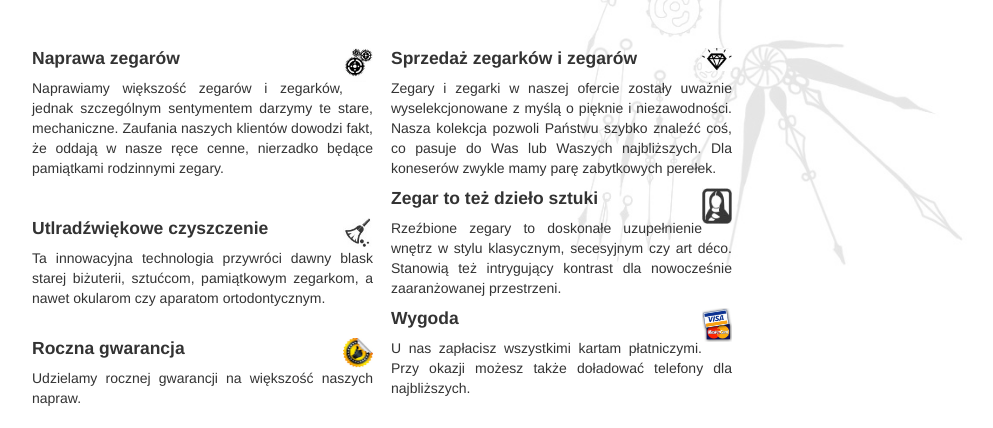
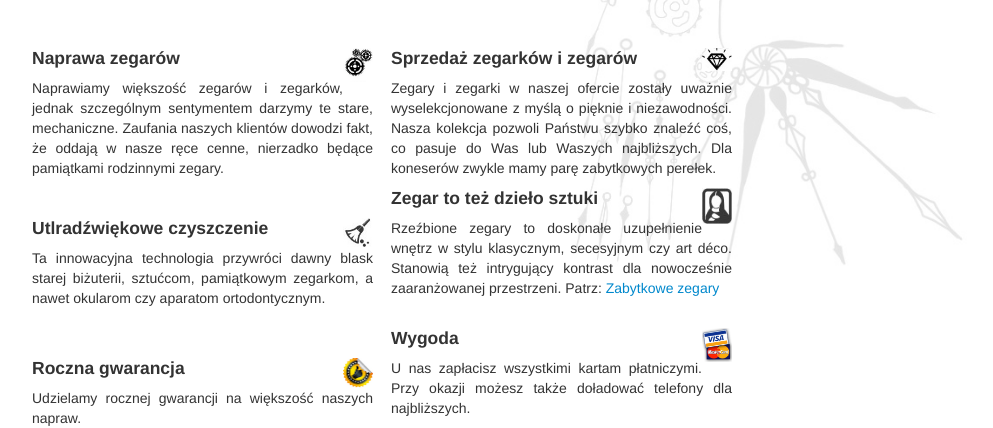
Before and after one commit to PiotrCzapla/zegarmistrz-czapla.pl, a plain HTML site: page index.html in a window 1280 px wide. Shown: the part 382-810 px from the top of the page, without its empty margins (258-1251 px from the left). Drawn offline with Linux system fonts and the light colour scheme.

Commit message:
Naprawiłam pomyłkę w nazwach zegarów
Naprawiłam pomyłkę w nazwach zegarów i dodałam link do sekcji o
zabytkowych zegarach

```diff
--- a/index.html
+++ b/index.html
@@ -168,7 +168,7 @@
           <p>Naprawiamy większość zegarów i zegarków, jednak szczególnym sentymentem darzymy te stare, mechaniczne. Zaufania naszych klientów dowodzi fakt, że oddają w nasze ręce cenne, nierzadko będące pamiątkami rodzinnymi zegary.</p><br/>
 
           <h4><img src="assets/img/cleaning.jpeg"  class="pull-right"  width="30px"/> Utlradźwiękowe czyszczenie</h4>
-          <p>Ta innowacyjna technologia przywróci dawny blask starej biżuterii, sztućcom, pamiątkowym zegarkom, a nawet okularom czy aparatom ortodontycznym. <br/> <br/></p>
+          <p>Ta innowacyjna technologia przywróci dawny blask starej biżuterii, sztućcom, pamiątkowym zegarkom, a nawet okularom czy aparatom ortodontycznym. <br/> <br/><br/></p>
 
           <h4><img src="assets/img/thumbup.png" class="pull-right"  width="30px"/>Roczna gwarancja</h4>
           <p>Udzielamy rocznej gwarancji na większość naszych napraw.</p>
@@ -179,11 +179,11 @@
             ="pull-right"  width="30px"/>
             Sprzedaż zegarków i zegarów</h4>
 
-<p>Zegary i zegarki w naszej ofercie zostały uważnie wyselekcjonowane z myślą o pięknie i niezawodności. Nasza kolekcja pozwoli Państwu szybko znaleźć coś, co pasuje do Was lub Waszych najbliższych. Dla koneserów zwykle mamy parę zabytkowych perełek. </p>
+<p>Zegary i zegarki w naszej ofercie zostały uważnie wyselekcjonowane z myślą o pięknie i niezawodności. Nasza kolekcja pozwoli Państwu szybko znaleźć coś, co pasuje do Was lub Waszych najbliższych. Dla koneserów zwykle mamy parę zabytkowych perełek. <br/></p>
 
           <h4><img src="assets/img/mona.jpeg" class="pull-right"
           width="30px"/>Zegar to też dzieło sztuki</h4>
-          <p>Rzeźbione zegary to doskonałe uzupełnienie wnętrz w stylu klasycznym, secesyjnym czy art déco. Stanowią też intrygujący kontrast dla nowocześnie zaaranżowanej przestrzeni.
+          <p>Rzeźbione zegary to doskonałe uzupełnienie wnętrz w stylu klasycznym, secesyjnym czy art déco. Stanowią też intrygujący kontrast dla nowocześnie zaaranżowanej przestrzeni.  Patrz: <a " href="#zegary">Zabytkowe zegary</a><br/><br/>
          </p>
 
           <h4><img src="assets/img/cards.jpeg" class="pull-right"
@@ -261,7 +261,7 @@
       <div class="row-fluid marketing">
 
         <div class="span6">
-          <h4>Naścienny z naciągiem żyłkowym</h4>
+          <h4>Naścienny - "Ślązak"</h4>
           <img src="assets/img/nascienny3.jpg"  width="340px"/><br/><br/>
 
           <h4>Naścienny z naciągiem żyłkowym</h4>
@@ -269,7 +269,7 @@
         </div>
 
         <div  class="span6">
-          <h4>Naścienny - "Ślązak"</h4>
+          <h4>Naścienny  z naciągiem żyłkowym</h4>
           <img src="assets/img/nascienny2.jpg"  width="340px"/><br/><br/>
 
           <h4>Napoleon - "Wiesna"</h4>
```
